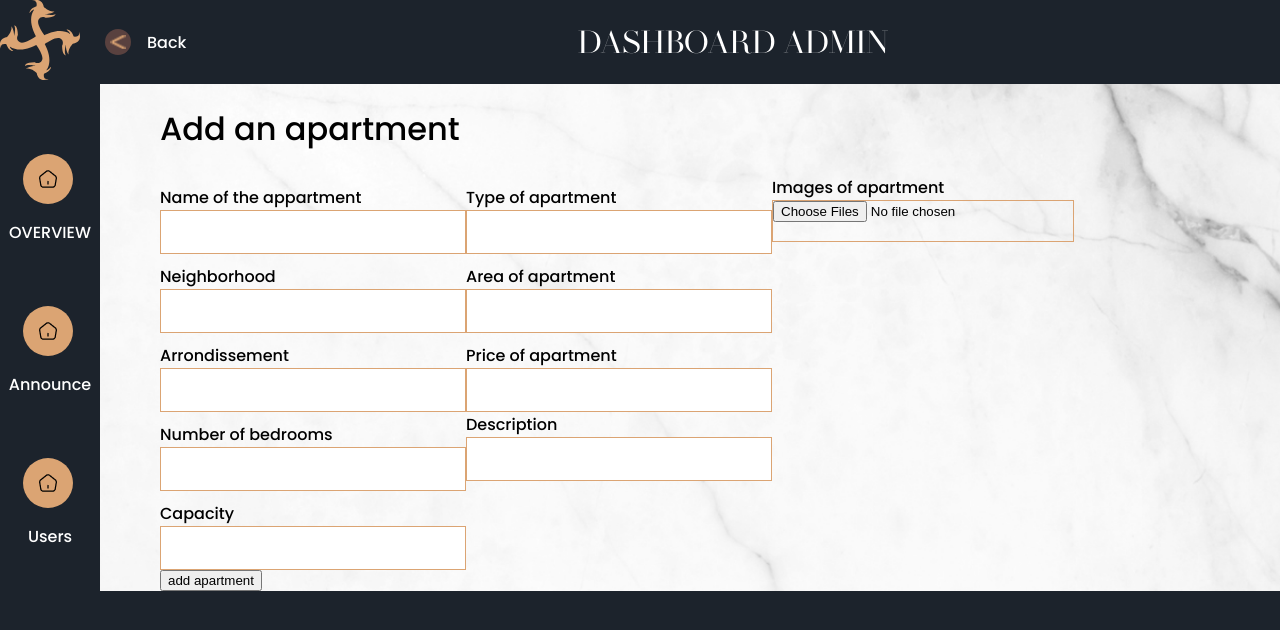
After one commit to DwainAB/Reshome, a PHP site: page /PageAddAppart.php in a window 1280 px wide. The commit adds this page. Shown: the top 630 px of the page. Run offline with PHP 8.4, Linux system fonts and the light colour scheme.

Commit message:
ajout de la page pour ajouter des appart

```diff
--- /dev/null
+++ b/PageAddAppart.php
@@ -0,0 +1,15 @@
+<!DOCTYPE html>
+<html lang="fr">
+<?php include './src/includes/HeadAdmin.php'; ?>
+
+<body>
+    <div class="container-pageAppart">
+        <?php include './src/includes/ContentAddAppart.php'; ?>
+    </div>
+
+
+    <script src="./public/JS/CallApi.js"></script>
+    <script src="./public/JS/PageAddAppart.js"></script>
+</body>
+
+</html>
--- /dev/null
+++ b/public/CSS/ContentAddAppart.css
@@ -0,0 +1,34 @@
+.content-form{
+    margin-left: 60px;
+    margin-right: 60px;
+}
+
+.title-form{
+    font-size: 2rem;
+    font-family: var(--primary-font);
+    font-weight: 500;
+}
+
+.all-form-add-appart{
+    display: flex;
+}
+
+.form-right-top{
+    display: flex;
+}
+
+.label-field-add-appart{
+    font-size: 1rem;
+    font-family: var(--primary-font);
+    font-weight: 500;
+}
+
+.input-field-add-appart{
+    border: 1px solid var(--primary-color);
+    width: 300px;
+    height: 40px;
+}
+
+.field-form-add-appart{
+    margin-top: 10px;
+}
--- /dev/null
+++ b/src/Includes/ContentAddAppart.php
@@ -0,0 +1,117 @@
+<div class="container-admin-page">
+
+    <div class="menu-top-admin-page">
+
+        <div class="container-img-menu-top">
+            <img src="./public/CSS/Assets/logo.svg" alt="">
+        </div>
+
+        <div class="info-menu-top-admin-page">
+            <div class="container-img-info-menu">
+                <img src="./public/CSS/Assets/arrowleftadmin.png" alt="">
+            </div>
+            <p class="text-info-menu-top">Back</p>
+        </div>
+
+        <div class="title-menu-top">DASHBOARD ADMIN</div>
+
+    </div>
+
+    <div class="content-admin-page">
+
+        <div class="nav-content-admin-page">
+
+            <div class="container-link-content-page">
+                <div class="container-img-link"><img class="img-link-content-page" src="./public/CSS/Assets/logoappartadmin.png" alt=""></div>
+                <p class="text-link-content-page">OVERVIEW</p>
+            </div>
+            <div class="container-link-content-page">
+                <div class="container-img-link"><img class="img-link-content-page" src="./public/CSS/Assets/logoappartadmin.png" alt=""></div>
+                <p class="text-link-content-page">Announce</p>
+            </div>
+            <div class="container-link-content-page">
+                <div class="container-img-link"><img class="img-link-content-page" src="./public/CSS/Assets/logoappartadmin.png" alt=""></div>
+                <p class="text-link-content-page">Users</p>
+            </div>
+
+            </ul>
+        </div>
+
+        <div class="content-form">
+            <h1 class="title-form">Add an apartment</h1>
+
+            <form action="" method="">
+                <div class="all-form-add-appart">
+                    <div class="form-left">
+
+                        <div class="field-form-add-appart">
+                            <label class="label-field-add-appart" for="name_apartment">Name of the appartment</label><br />
+                            <input class="input-field-add-appart" type="text" id="name_apartment">
+                        </div>
+                        <div class="field-form-add-appart">
+                            <label class="label-field-add-appart" for="neighborhood_apartment">Neighborhood</label><br />
+                            <input class="input-field-add-appart" type="text" id="neighborhood_apartment">
+                        </div>
+                        <div class="field-form-add-appart">
+                            <label class="label-field-add-appart" for="arrondissement_apartment">Arrondissement</label><br />
+                            <input class="input-field-add-appart" type="text" id="arrondissement_apartment">
+                        </div>
+                        <div class="field-form-add-appart">
+                            <label class="label-field-add-appart" for="nb_bedrooms_apartment">Number of bedrooms</label><br />
+                            <input class="input-field-add-appart" type="text" id="nb_bedrooms_apartment">
+                        </div>
+                        <div class="field-form-add-appart">
+                            <label class="label-field-add-appart" for="capacity_apartment">Capacity</label><br />
+                            <input class="input-field-add-appart" type="text" id="capacity_apartment">
+                        </div>
+
+                    </div>
+
+                    <div class="form-right">
+                        <div class="form-right-top">
+
+                            <div class="list-field-form-add-appart">
+                                <div class="field-form-add-appart">
+                                    <label class="label-field-add-appart" for="type_apartment">Type of apartment</label><br />
+                                    <input class="input-field-add-appart" type="text" id="type_apartment">
+                                </div>
+                                <div class="field-form-add-appart">
+                                    <label class="label-field-add-appart" for="area_apartment">Area of apartment</label><br />
+                                    <input class="input-field-add-appart" type="text" id="area_apartment">
+                                </div>
+                                <div class="field-form-add-appart">
+                                    <label class="label-field-add-appart" for="price_apartment">Price of apartment</label><br />
+                                    <input class="input-field-add-appart" type="text" id="price_apartment">
+                                </div>
+                            </div>
+
+                            <div class="img-form-add-appart">
+                                <div class="field-img-form-add-appart">
+                                    <label class="label-field-add-appart" for="price_apartment">Images of apartment</label><br />
+                                    <input class="input-field-add-appart" type="file" id="price_apartment" value="Import image" multiple>
+                                </div>
+                                <div class="view-img-add-appart"></div>
+                            </div>
+
+                        </div>
+
+                        <div class="form-right-bottom">
+                            <div class="field-img-form-add-appart">
+                                <label class="label-field-add-appart" for="price_apartment">Description</label><br />
+                                <input class="input-field-add-appart" type="text" id="price_apartment">
+                            </div>
+                        </div>
+
+                    </div>
+                </div>
+
+                <div class="container-btn-add-appart">
+                    <button type="submit">add apartment</button>
+                </div>
+
+            </form>
+
+        </div>
+    </div>
+
+</div>
--- a/src/Includes/HeadAdmin.php
+++ b/src/Includes/HeadAdmin.php
@@ -6,6 +6,7 @@
     <link rel="preconnect" href="https://fonts.gstatic.com" crossorigin>
     <link href="https://fonts.googleapis.com/css2?family=Cormorant+Garamond:wght@300&family=Merriweather:wght@300&family=Montserrat:wght@300&family=Poppins:ital,wght@0,100;0,200;0,300;0,500;0,600;0,800;0,900;1,100;1,200;1,300;1,400;1,500;1,600;1,700;1,800;1,900&display=swap" rel="stylesheet">
     <link href="./public/CSS/PageAdmin.css" rel="stylesheet">
+    <link href="./public/CSS/ContentAddAppart.css" rel="stylesheet">
     <link href="./public/CSS/global.css" rel="stylesheet">
     <title>Admin</title>
 </head>
```
Also changed, not shown: public/JS/ContentAddAppart.js (added).
